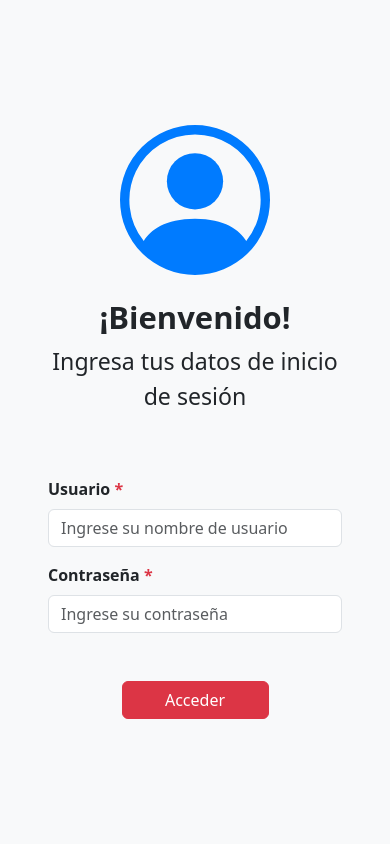
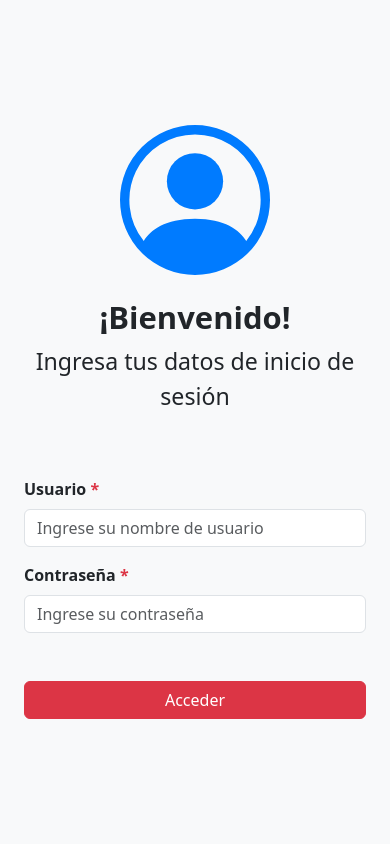
Before and after one commit to KeynerLizarazo/Nomina_Estudiantes, a Django app: template myapp/templates/login.html in a window 390 px wide. Run offline with Django 3.2, Linux system fonts and the light colour scheme; the template is opened without the code that fills it, so the values that code supplies are empty.

Commit message:
responsive 1

```diff
--- a/myapp/templates/login.html
+++ b/myapp/templates/login.html
@@ -1,16 +1,21 @@
 <!DOCTYPE html>
 <html lang="es">
+<head>
+    <meta charset="UTF-8" />
+    <meta name="viewport" content="width=device-width, initial-scale=1.0"/>
+    <title>Login Page</title>
+    <!-- Bootstrap CSS -->
+    <link href="https://cdn.jsdelivr.net/npm/bootstrap@5.3.0-alpha3/dist/css/bootstrap.min.css"  rel="stylesheet"/>
+    <style>
+        body, html {
+            height: 100%;
+            margin: 0;
+        }
 
-<head>
-    <meta charset="UTF-8">
-    <meta name="viewport" content="width=device-width, initial-scale=1.0">
-    <title>Login Page</title>
-    <!-- Incluye Bootstrap CSS -->
-    <link href="https://cdn.jsdelivr.net/npm/bootstrap@5.3.0-alpha3/dist/css/bootstrap.min.css" rel="stylesheet">
-</head>
+        .full-height {
+            min-height: 100vh;
+        }
 
-<style>
-    /* Fondo con degradado */
         .fade-white {
             position: absolute;
             top: 0; left: 0;
@@ -20,13 +25,22 @@
             background-size: cover;
             z-index: 0;
         }
+
+        /* Asegura que el contenedor derecho no afecte el responsive */
+        @media (min-width: 992px) {
+            .right-col {
+                display: flex;
+            }
+        }
     </style>
+</head>
+<body class="d-flex">
+    <div class="container-fluid p-0">
+        <div class="row min-vh-100 g-0">
 
-<body class="d-flex flex-column h-100">
-    <div class="container-fluid h-100">
-        <div class="row min-vh-100">
-            <!-- Columna izquierda: Formulario de inicio de sesión -->
-            <div class="col-md-6 bg-light d-flex flex-column justify-content-center p-4 px-5">
+            <!-- Columna izquierda: siempre visible -->
+            <div class="col-12 col-lg-6 bg-light d-flex flex-column justify-content-center p-4 px-lg-5">
+
                 <div class="text-center mb-4">
                     <!-- Icono del usuario -->
                     <svg xmlns="http://www.w3.org/2000/svg" width="150" height="150" fill="#007bff"
@@ -36,55 +50,45 @@
                             d="M0 8a8 8 0 1 1 16 0A8 8 0 0 1 0 8zm8-7a7 7 0 0 0-5.468 11.37C3.242 11.226 4.805 10 8 10s4.757 1.225 5.468 2.37A7 7 0 0 0 8 1z" />
                     </svg>
                 </div>
+
                 <div class="text-center">
                     <h1 class="display-5 fw-bold">¡Bienvenido!</h1>
                     <p class="lead fs-3">Ingresa tus datos de inicio de sesión</p>
                 </div>
 
-                <!-- Mensajes de error o éxito -->
+                <!-- Mensajes de error -->
                 {% if messages %}
                     {% for message in messages %}
                         <div class="alert alert-danger">{{ message }}</div>
                     {% endfor %}
                 {% endif %}
 
-                <!-- Formulario de inicio de sesión -->
+                <!-- Formulario -->
                 <form method="POST" action="{% url 'login' %}">
                     {% csrf_token %}
-                    <!-- Campo de nombre de usuario -->
+                    <!-- Campo Usuario -->
                     <div class="mt-5 mb-3">
-                        <label for="username" class="form-label"><strong>Usuario <span
-                                    class="text-danger">*</span></strong></label>
-                        <input type="text" class="form-control" id="username" name="username"
-                            placeholder="Ingrese su nombre de usuario" required>
+                        <label for="username" class="form-label"><strong>Usuario <span class="text-danger">*</span></strong></label>
+                        <input type="text" class="form-control" id="username" name="username" placeholder="Ingrese su nombre de usuario" required>
                     </div>
+                    <!-- Campo Contraseña -->
                     <div class="mb-5">
-                        <label for="password" class="form-label"><strong>Contraseña <span
-                                    class="text-danger">*</span></strong></label>
-                        <input type="password" class="form-control" id="password" name="password"
-                            placeholder="Ingrese su contraseña" required>
+                        <label for="password" class="form-label"><strong>Contraseña <span class="text-danger">*</span></strong></label>
+                        <input type="password" class="form-control" id="password" name="password" placeholder="Ingrese su contraseña" required>
                     </div>
+                    <!-- Botón -->
                     <div class="d-flex justify-content-center">
-                        <button type="submit" class="btn btn-danger w-50">Acceder</button>
+                        <button type="submit" class="btn btn-danger w-100">Acceder</button>
                     </div>
                 </form>
             </div>
 
-            <!-- Columna derecha: Imagen de fondo + texto -->
-            <div class="col-md-6 min-vh-100 d-none d-lg-flex flex-column justify-content-center align-items-center text-white position-relative">
-                <!-- Fondo con degradado -->
+            <!-- Columna derecha: solo visible en lg+ -->
+            <div class="col-lg-6 d-none d-lg-flex flex-column justify-content-center align-items-center text-white position-relative">
                 <div class="fade-white"></div>
-
-                <!-- Contenido encima -->
-                <div class="d-flex flex-column align-items-center text-center z-1">
-                    <!-- Título -->
+                <div class="z-1 text-center">
                     <h1 class="display-4 fw-bold text-danger mb-5">TheProfessor</h1>
-
-                    <!-- Logo con el águila -->
-                    <img src="../../static/assets/images/aguila.png" alt="Logo TheProfessor"
-                        class="img-fluid mb-4" style="max-width: 500px;">
-
-                    <!-- Subtítulos -->
+                    <img src="../../static/assets/images/aguila.png" alt="Logo TheProfessor" class="img-fluid mb-4" style="max-width: 500px;">
                     <p class="fw-bold lead mb-1 text-primary">Learn languages with an expert</p>
                     <p class="fw-bold lead text-danger">Languages Academy</p>
                 </div>
@@ -92,8 +96,7 @@
         </div>
     </div>
 
-    <!-- Incluye Bootstrap JS (opcional) -->
+    <!-- Bootstrap JS -->
     <script src="https://cdn.jsdelivr.net/npm/bootstrap@5.3.0-alpha3/dist/js/bootstrap.bundle.min.js"></script>
 </body>
-
 </html>
```
Also changed, not shown: myapp/templates/prueba2.html (added, +54 -0 lines). Lines whose indentation alone changed are shown as unchanged.
